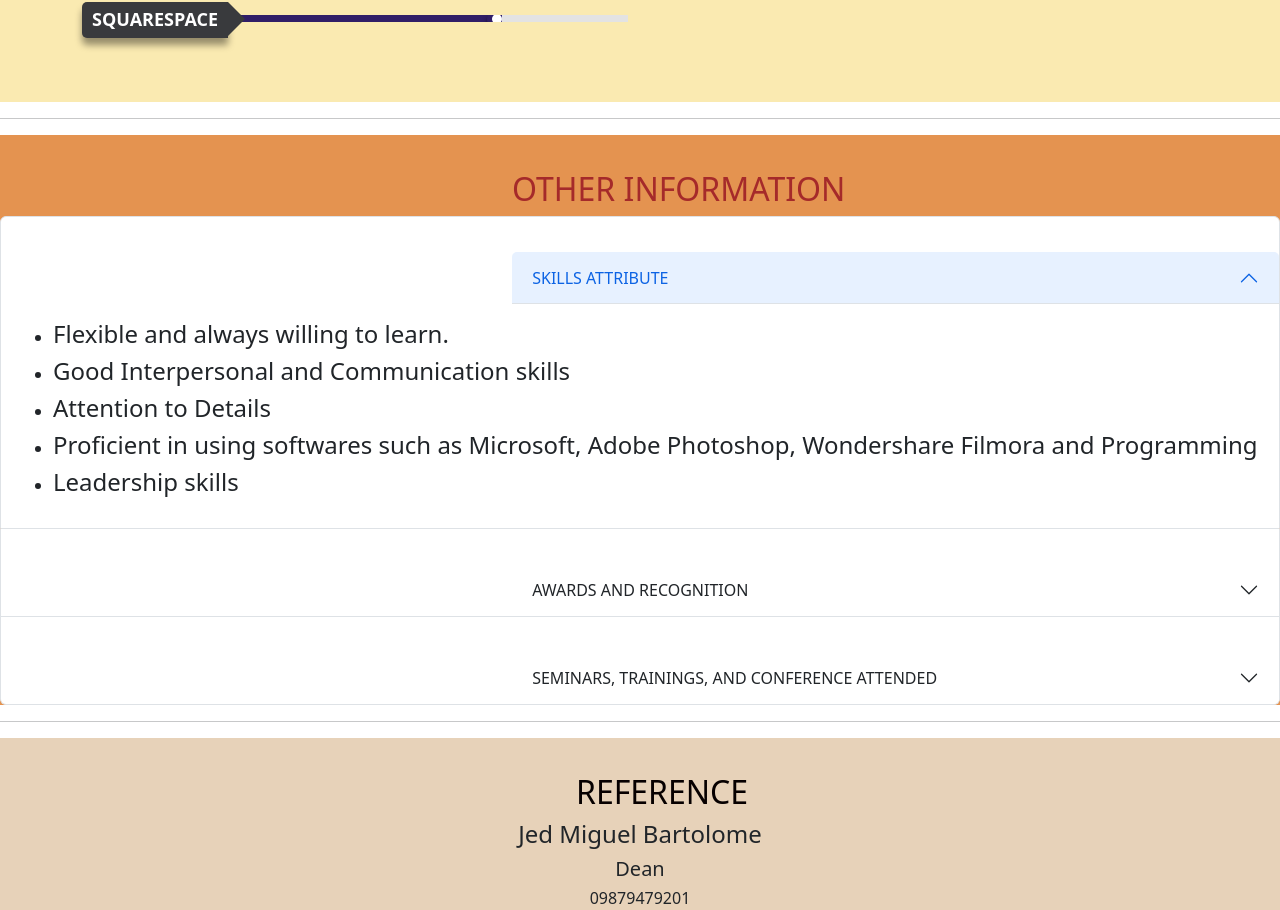
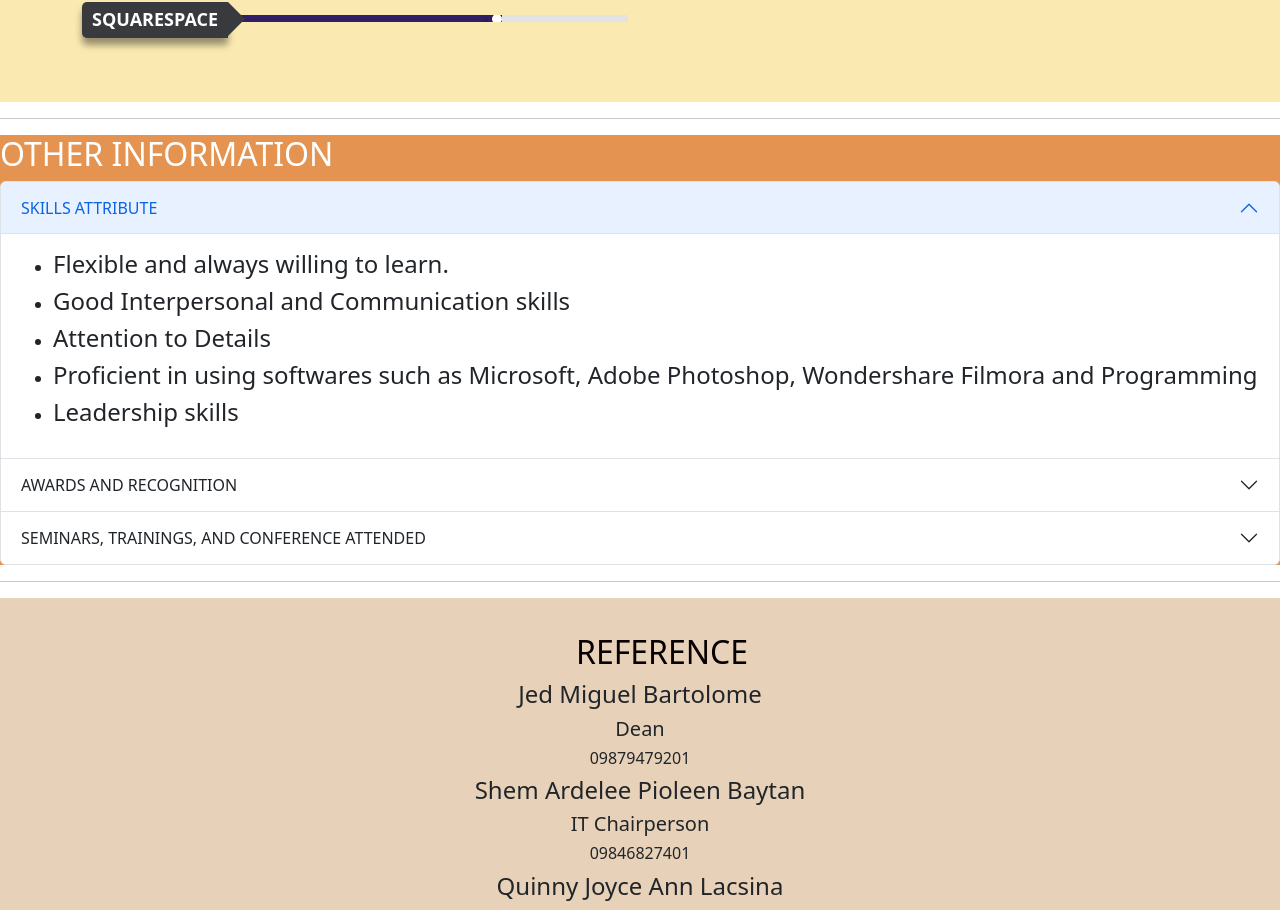
Before and after one commit to kishannen/2135-cv-ksor-activity, an Angular app: page / in a window 1280 px wide. Shown: the part 2430-3340 px from the top of the page. Built offline with nearby package versions, Linux system fonts and the light colour scheme.

Commit message:
1 file modified

```diff
--- a/src/app/achievement/achievement.component.css
+++ b/src/app/achievement/achievement.component.css
@@ -2,12 +2,3 @@ body {
   background-color: #e49350;
   color: white;
 }
-h2 {
-  align-items: center;
-  color: brown;
-  margin-left: 40%;
-  padding-top: 35px;
-}
-.accordion {
-  width: 100%;
-}
```
